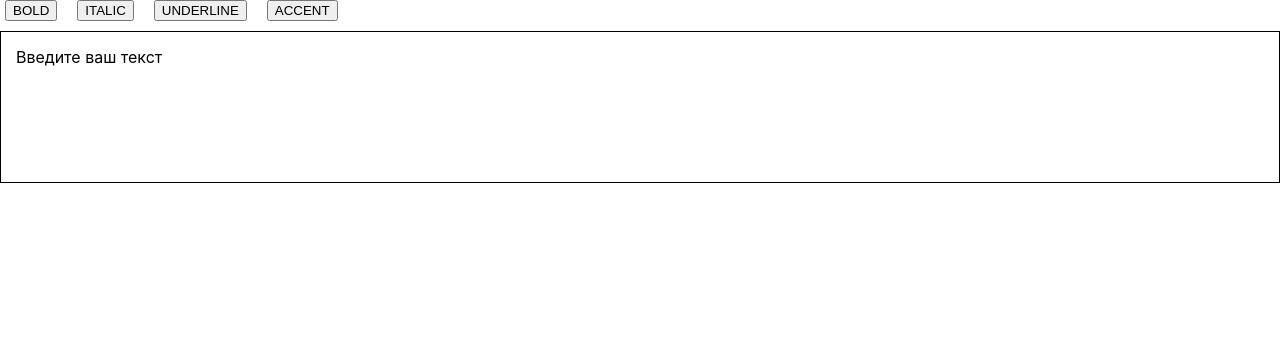
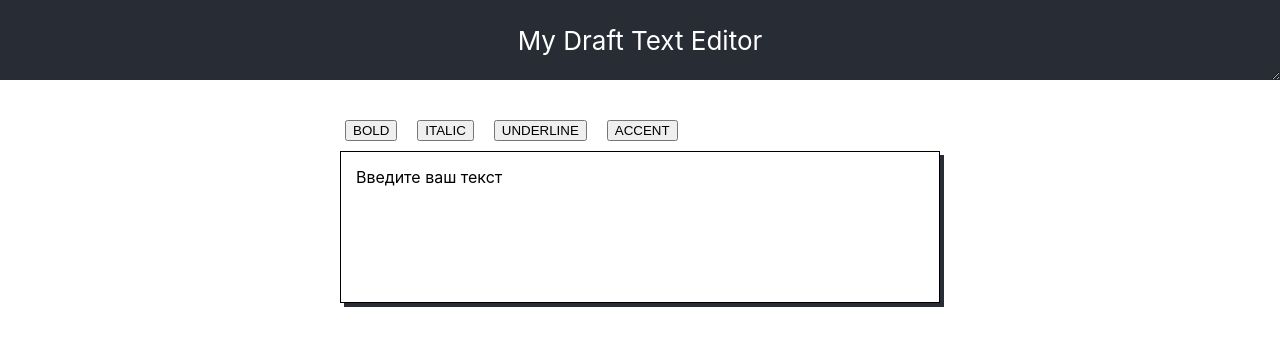
Before and after one commit to alebedev85/my-draft-ts-editor, a React (Create React App) app: page / in a window 1280 px wide. Shown: the top 346 px of the page. Built offline with nearby package versions, Linux system fonts and the light colour scheme; the HTML template or start-up script is replaced by a standard one.

Commit message:
refactor: сделал свои стили для приложения

```diff
--- /dev/null
+++ b/src/App.scss
@@ -0,0 +1,32 @@
+.page {
+  display: flex;
+  justify-content: center;
+
+}
+
+.app-header {
+  background-color: #282c34;
+  min-height: 10vh;
+  display: flex;
+  flex-direction: column;
+  align-items: center;
+  justify-content: center;
+  font-size: calc(10px + 2vmin);
+  color: white;
+  margin-bottom: 5vh;
+  text-align: center;
+  padding: 12px;
+  box-sizing: border-box;
+  resize:vertical;
+  overflow:auto;
+  width: 100%;
+}
+
+.editr-wrap {
+  margin: 0 5px 0;
+  width: 600px;
+
+  @media screen and (max-width: 610px) {
+      width: 100%;
+    }
+}
--- a/src/App.tsx
+++ b/src/App.tsx
@@ -1,12 +1,20 @@
 import TextEditor, { TextEditorProvider } from "./TextEditor";
 import ToolPanel from "./ToolPanel/ToolPanel";
+import "./App.scss";
 
 
 function App() {
   return (
     <TextEditorProvider >
-      <ToolPanel />
-      <TextEditor />
+      <header className="app-header">
+        My Draft Text Editor
+      </header>
+      <main className="page">
+        <div className="editr-wrap">
+          <ToolPanel />
+          <TextEditor />
+        </div>
+      </main>
     </TextEditorProvider>
   );
 }
--- a/src/TextEditor/TextEditor.scss
+++ b/src/TextEditor/TextEditor.scss
@@ -2,6 +2,7 @@
   border: 1px solid black;
   padding: 15px;
   cursor: text;
+  box-shadow:  4px 4px #282c34;
 }
 
 .public-DraftEditor-content {
--- a/src/ToolPanel/ToolPanel.scss
+++ b/src/ToolPanel/ToolPanel.scss
@@ -8,14 +8,17 @@
   &__item {
     flex-shrink: 0;
     margin: 0 10px 10px;
+    box-sizing: border-box;
+    overflow:auto;
 
     &_active {
-      border: 1px solid blue;
-      box-shadow: 0px 0px 1px 1px blue,
-        inset 0px 0px 1px 1px blue,
-        0px 0px 4px 1px blue,
-        inset 0px 0px 4px 1px blue;
-      border-radius: 2px;
+      border: 1px solid #282c34;
+      box-shadow:
+      0px 0px 0px 0px #282c34,
+      inset 0px 0px 7px 0px #282c34,
+      0px 0px 4px 0px #282c34,
+      inset 0px 0px 0px 1px #282c34;
+      // border-radius: 2px;
     }
   }
 }
```
